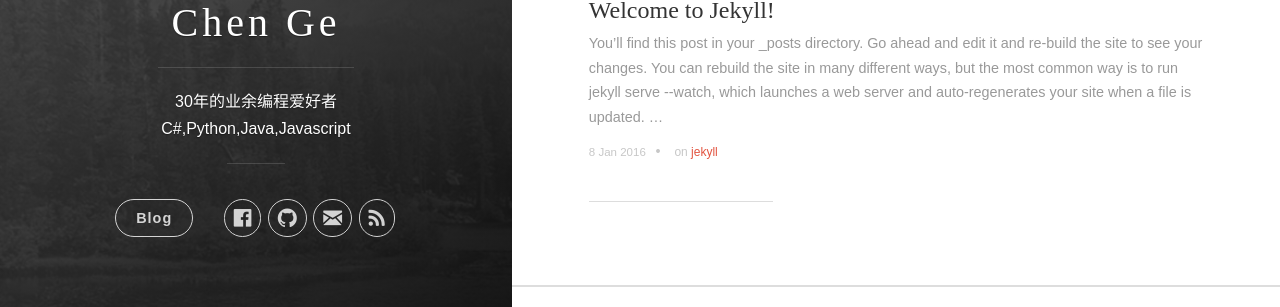
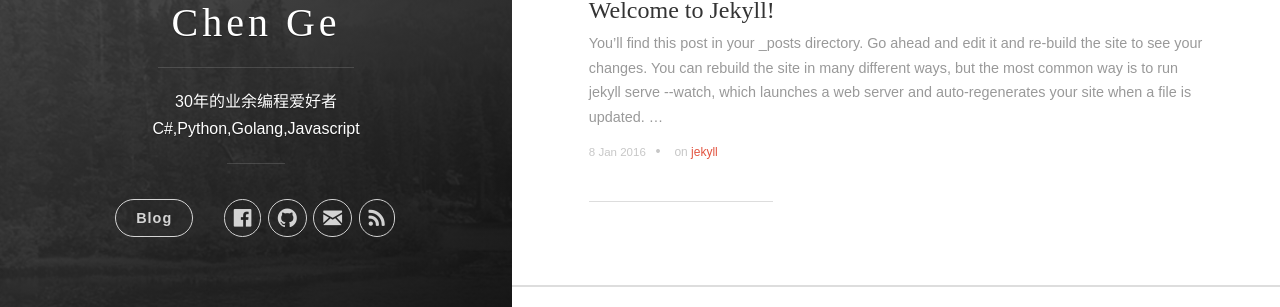
Before and after one commit to fobgeorge/fobgeorge.github.io, a Jekyll site: the page built from index.html, in a window 1280 px wide. Shown: the part 392-699 px from the top of the page. Built offline with Jekyll 4.4.1, drawn with Linux system fonts in a browser that asks for light colours; some web fonts are replaced; the list of posts is cut into pages by our own code; comment, search, counter and statistics services are not loaded.

Commit message:
change profile

```diff
--- a/_config.yml
+++ b/_config.yml
@@ -1,6 +1,6 @@
 # Site settings
 title: Chen Ge
-description: '30年的业余编程爱好者<br/>C#,Python,Java,Javascript'
+description: '30年的业余编程爱好者<br/>C#,Python,Golang,Javascript'
 url: 'https://chenge.dev'
 baseurl: ''
 # google_analytics: 'UA-XXXXXX-X'
```
